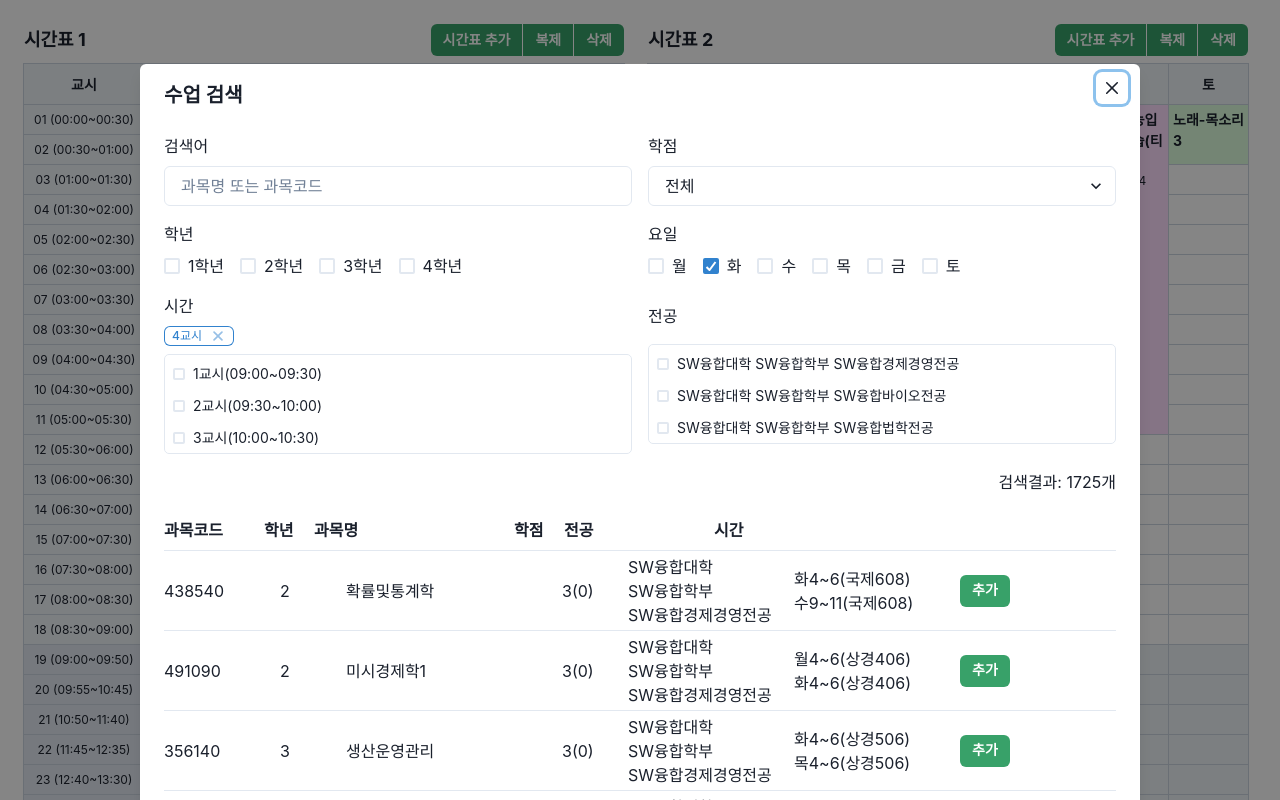
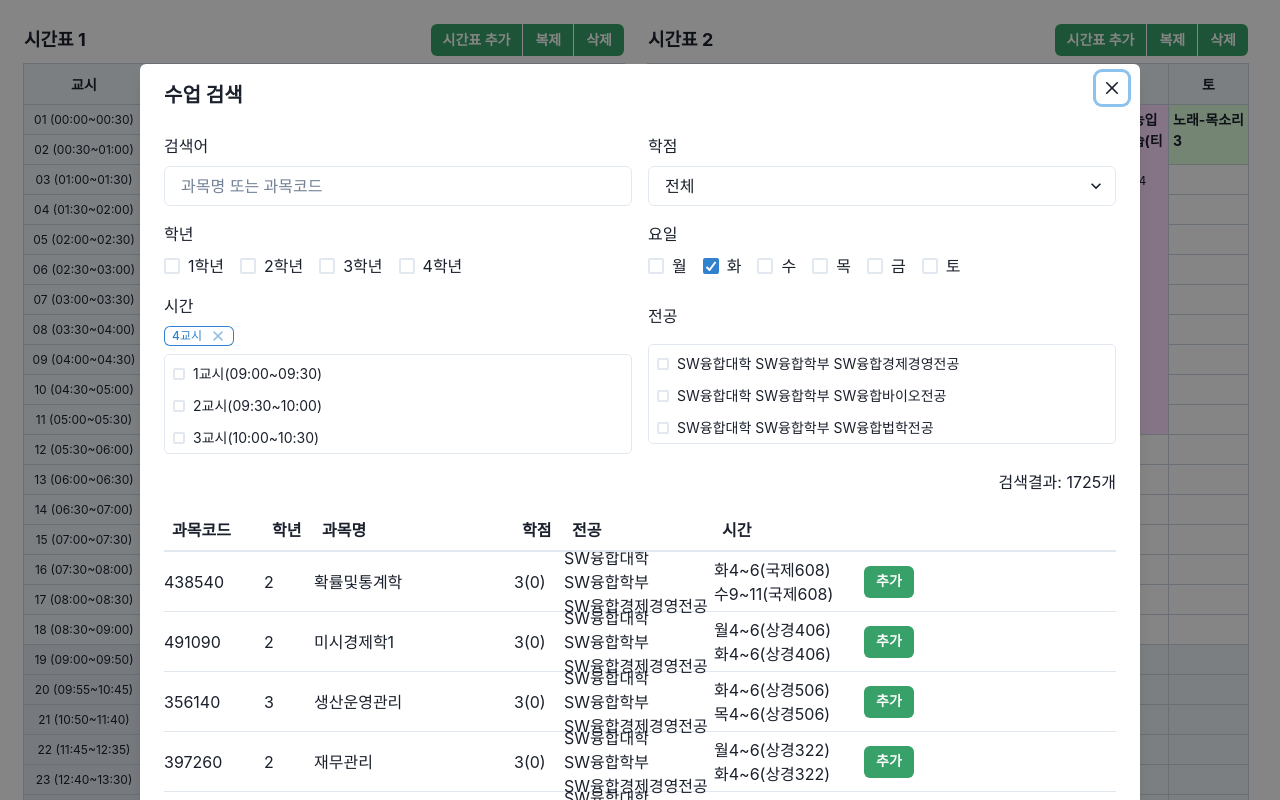
Before and after one commit to hanghae-plus/front_3rd_chapter4-2_advanced, a React (Vite) app: page / in a window 1280 px wide. Both pictures are taken after a click on the element 264 px from the left and 209 px from the top of the page. Shown: the top 800 px of the page. Built offline with nearby package versions, Linux system fonts and the light colour scheme.

Commit message:
feat: infinite scrolling 처리

```diff
--- a/src/basic/SearchDialog.tsx
+++ b/src/basic/SearchDialog.tsx
@@ -15,15 +15,10 @@ import {
   ModalOverlay,
   Select,
   Stack,
-  Table,
   Tag,
   TagCloseButton,
   TagLabel,
-  Tbody,
   Text,
-  Th,
-  Thead,
-  Tr,
   VStack,
   Wrap,
 } from '@chakra-ui/react';
@@ -32,7 +27,7 @@ import { Lecture } from './types.ts';
 import { parseSchedule } from "./utils.ts";
 import axios, { AxiosResponse } from "axios";
 import { DAY_LABELS } from './constants.ts';
-import { FixedSizeList as List } from 'react-window';
+import { FixedSizeList as List, ListOnItemsRenderedProps } from 'react-window';
 
 import MajorCheckbox from './components/MajorCheckbox.tsx';
 import LectureRow from './components/LectureRow.tsx';
@@ -53,6 +48,17 @@ interface SearchOption {
   times: number[],
   majors: string[],
   credits?: number,
+}
+
+interface RowData {
+  lectures: Lecture[];
+  addSchedule: (lecture: Lecture) => void;
+}
+
+interface RowProps {
+  index: number;
+  style: React.CSSProperties;
+  data: RowData;
 }
 
 const TIME_SLOTS = [
@@ -156,7 +162,6 @@ const SearchDialog = ({ searchInfo, onClose }: Props) => {
   });
 
   const getFilteredLectures = useMemo(() => {
-    console.log('getFilteredLectures',lectures)
     const { query = '', credits, grades, days, times, majors } = searchOptions;
     return lectures
       .filter(lecture =>
@@ -255,14 +260,27 @@ const SearchDialog = ({ searchInfo, onClose }: Props) => {
     setPage(1);
   }, [searchInfo]);
 
+  // infinite scrolling
+  const handleItemsRendered = useCallback((props: ListOnItemsRenderedProps) => {
+    const { visibleStopIndex } = props;
+    if (visibleStopIndex >= visibleLectures.length - 1 && page < Math.ceil(getFilteredLectures.length / PAGE_SIZE)) {
+      setPage(prevPage => prevPage + 1);
+    }
+  }, [visibleLectures.length, page, getFilteredLectures.length]);
+
   // react-window의 List에서 사용할 Row 컴포넌트
-  const Row = useCallback(({ index, style }) => {
-    const lecture = visibleLectures[index];
-    console.log(visibleLectures)
+  const Row = useCallback(({ index, style, data }:RowProps) => {
+    const lecture = data.lectures[index];
+    const addSchedule = data.addSchedule;
+
     return (
-      <LectureRow style={style}  key={`${lecture.id}-${index}`} lecture={lecture} addSchedule={() => addSchedule(lecture)}/>
+      <LectureRow
+        lecture={lecture}
+        addSchedule={addSchedule}
+        style={style}
+      />
     );
-  }, [visibleLectures, addSchedule]);
+  }, []);
 
   return (
     <Modal isOpen={Boolean(searchInfo)} onClose={onClose} size="6xl">
@@ -376,12 +394,6 @@ const SearchDialog = ({ searchInfo, onClose }: Props) => {
                         borderRadius={5} p={2}>
                     {allMajors.map(major => (
                       <MajorCheckbox key={major} major={major} onChange={()=>handleMajorCheckboxChange} />
-
-                      // <Box key={major}>
-                      //   <Checkbox key={major} size="sm" value={major}>
-                      //     {major.replace(/<p>/gi, ' ')}
-                      //   </Checkbox>
-                      // </Box>
                     ))}
                   </Stack>
                 </CheckboxGroup>
@@ -391,28 +403,31 @@ const SearchDialog = ({ searchInfo, onClose }: Props) => {
               검색결과: {getFilteredLectures.length}개
             </Text>
             <Box>
-              <Box borderBottom="1px solid #e2e8f0" py={2} display="flex">
-                <Box width="100px"><Text fontWeight="bold">과목코드</Text></Box>
-                <Box width="50px"><Text fontWeight="bold">학년</Text></Box>
-                <Box width="200px"><Text fontWeight="bold">과목명</Text></Box>
-                <Box width="50px"><Text fontWeight="bold">학점</Text></Box>
-                <Box width="150px"><Text fontWeight="bold">전공</Text></Box>
-                <Box width="150px"><Text fontWeight="bold">시간</Text></Box>
-                <Box width="80px"><Text fontWeight="bold"></Text></Box>
+              {/* 헤더 */}
+              <Box display="flex" borderBottom="2px solid #e2e8f0" padding="8px" fontWeight="bold">
+                <Box width="100px">과목코드</Box>
+                <Box width="50px">학년</Box>
+                <Box width="200px">과목명</Box>
+                <Box width="50px">학점</Box>
+                <Box width="150px">전공</Box>
+                <Box width="150px">시간</Box>
+                <Box width="80px"></Box>
               </Box>
-
-              <Box overflowY="auto" maxH="500px" ref={loaderWrapperRef}>
+              {/* 가상화된 리스트 */}
+              <Box overflow="auto" maxHeight="500px" ref={loaderWrapperRef}>
                 <List
                   height={500}
                   itemCount={visibleLectures.length}
-                  itemSize={80} // 각 행의 높이 (조정 필요)
+                  itemSize={60} // 각 행의 높이
                   width="100%"
-                >
+                  itemData={{ lectures: visibleLectures, addSchedule }}
+                  onItemsRendered={handleItemsRendered}
+                  >
                   {Row}
                 </List>
-                <Box ref={loaderRef} h="20px"/>
+                <Box ref={loaderRef} height="20px" />
               </Box>
-              </Box>
+            </Box>
           </VStack>
         </ModalBody>
       </ModalContent>
--- a/src/basic/components/LectureRow.tsx
+++ b/src/basic/components/LectureRow.tsx
@@ -1,16 +1,22 @@
 import React, { memo } from 'react';
-import { Tr, Td, Button, HStack, Box,Text} from '@chakra-ui/react';
+import { Box, Button, Text } from '@chakra-ui/react';
 import { Lecture } from '../types';
 
 interface Props {
-  lecture: Lecture
-  style: any
-  addSchedule: (lecture:Lecture) => void;
+  lecture: Lecture;
+  addSchedule: (lecture: Lecture) => void;
+  style: React.CSSProperties;
 }
 
-const LectureRow = memo(({ lecture, addSchedule ,style}:Props) => {
+const LectureRow = memo(({ lecture, addSchedule, style }: Props) => {
   return (
-    <HStack style={style} key={lecture.id} spacing={4} borderBottom="1px solid #e2e8f0" py={2}>
+    <Box
+      style={style}
+      display="flex"
+      alignItems="center"
+      borderBottom="1px solid #e2e8f0"
+      paddingY="8px"
+    >
       <Box width="100px"><Text>{lecture.id}</Text></Box>
       <Box width="50px"><Text>{lecture.grade}</Text></Box>
       <Box width="200px"><Text>{lecture.title}</Text></Box>
@@ -18,9 +24,11 @@ const LectureRow = memo(({ lecture, addSchedule ,style}:Props) => {
       <Box width="150px" dangerouslySetInnerHTML={{ __html: lecture.major }} />
       <Box width="150px" dangerouslySetInnerHTML={{ __html: lecture.schedule }} />
       <Box width="80px">
-        <Button size="sm" colorScheme="green" onClick={() => addSchedule(lecture)}>추가</Button>
+        <Button size="sm" colorScheme="green" onClick={() => addSchedule(lecture)}>
+          추가
+        </Button>
       </Box>
-    </HStack>
+    </Box>
   );
 });
 
```
